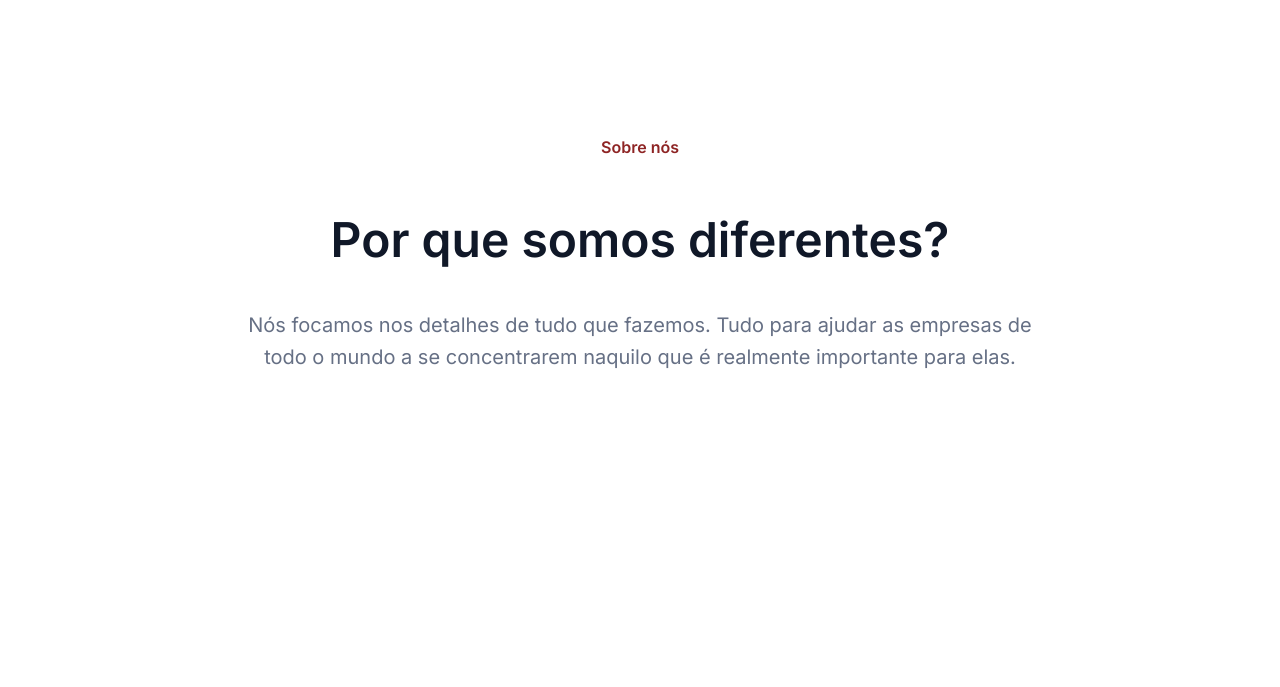
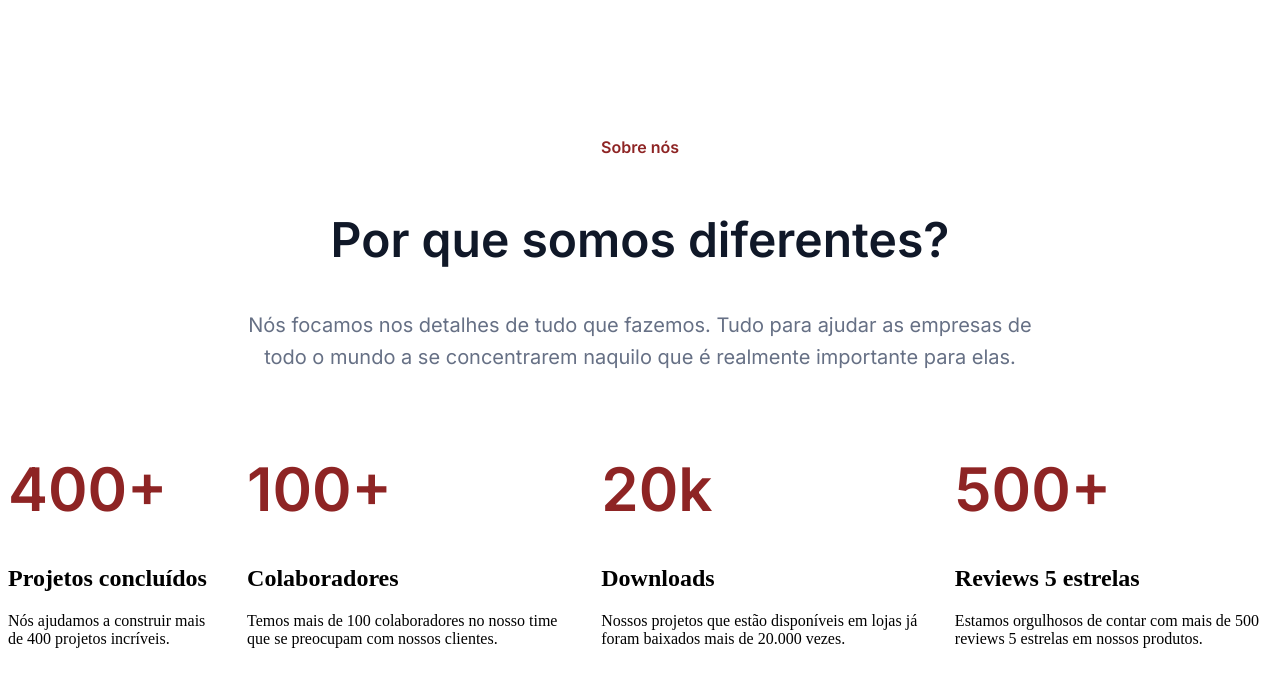
Before and after one commit to DouglasIde/OptimusTech_Project, a plain HTML site: page index.html in a window 1280 px wide. Shown: the part 83-770 px from the top of the page. Drawn offline with Linux system fonts and the light colour scheme.

Commit message:
Criando as métricas

```diff
--- a/index.html
+++ b/index.html
@@ -34,14 +34,45 @@
     </header>
 
     <!-- CABEÇALHO -->
-    <section class="cabecalho">
-        <h1 class="cabecalho_titulo">Sobre nós</h1>
-        <h2 class="cabecalho_titulo_texto">Por que somos diferentes?</h2>
-        <div class="cabecalho_descricao_tamanho">
+    <section>
+        <div class="cabecalho">
+            <h1 class="cabecalho_titulo">Sobre nós</h1>
+            <h2 class="cabecalho_titulo_texto">Por que somos diferentes?</h2>
             <p class="cabecalho_descricao">Nós focamos nos detalhes de tudo que fazemos. Tudo para ajudar as empresas de
                 todo o mundo a se concentrarem naquilo que é realmente importante para elas.</p>
         </div>
     </section>
+
+    <!-- MÉTRICAS -->
+    <div class="metricas">
+        <div class="metricas_container">
+            <h1 class="metricas_container_numero">400+</h1>
+            <h2 class="metricas_container_titulo">Projetos concluídos</h2>
+            <p class="metricas_container_descricao">Nós ajudamos a construir mais de 400 projetos incríveis.</p>
+        </div>
+
+        <div class="metricas_container">
+            <h1 class="metricas_container_numero">100+</h1>
+            <h2 class="metricas_container_titulo">Colaboradores</h2>
+            <p class="metricas_container_descricao">Temos mais de 100 colaboradores no nosso time que se preocupam com nossos
+                clientes.</p>
+        </div>
+
+        <div class="metricas_container">
+            <h1 class="metricas_container_numero">20k</h1>
+            <h2 class="metricas_container_titulo">Downloads</h2>
+            <p class="metricas_container_descricao">Nossos projetos que estão disponíveis em lojas já foram baixados mais de 20.000
+                vezes.</p>
+        </div>
+
+        <div class="metricas_container">
+            <h1 class="metricas_container_numero">500+</h1>
+            <h2 class="metricas_container_titulo">Reviews 5 estrelas</h2>
+            <p class="metricas_container_descricao">Estamos orgulhosos de contar com mais de 500 reviews 5 estrelas em nossos
+                produtos.</p>
+        </div>
+
+    </div>
 </body>
 
 </html>
--- a/styles.css
+++ b/styles.css
@@ -1,5 +1,6 @@
 @import url(styles/header.css);
 @import url(styles/cabecalho.css);
+@import url(styles/metricas.css);
 
 :root {
     --vinho-escuro: #8E2424;
--- a/styles/cabecalho.css
+++ b/styles/cabecalho.css
@@ -4,6 +4,7 @@
     flex-direction: column;
     justify-content: center;
     margin-top: 10%;
+    margin-bottom: 5em;
 }
 
 .cabecalho_titulo {
--- a/styles/header.css
+++ b/styles/header.css
@@ -38,6 +38,7 @@
     color: var(--vinho-escuro);
 }
 
+/* ANIMAÇÃO DA FAIXA DINAMICA */
 .opcao_link::before {
     content: " ";
     position: absolute;
@@ -94,6 +95,7 @@
     background-color: #acacac;
 }
 
+/* PONTEIRO DE CLIQUE */
 .container_img:hover,
 .botao_login:hover,
 .botao_cadastro:hover,
--- /dev/null
+++ b/styles/metricas.css
@@ -0,0 +1,25 @@
+
+.metricas {
+    display: flex;
+    justify-content: space-between;
+    gap: 2em;
+}
+
+.metricas_container_numero {
+    color: var(--vinho-escuro);
+    font-family: var(--fonte-principal);
+    font-weight: 600;
+    font-size: 60px;
+    margin-top: 0;
+}
+.metricas_container_numero:hover {
+    color: #851212;
+}
+
+.metricas_titulo {
+    font-family: var(--fonte-principal);
+    display: flex;
+    font-weight: 500;
+    font-size: 18px;
+    margin-left: 2em;
+}
```
